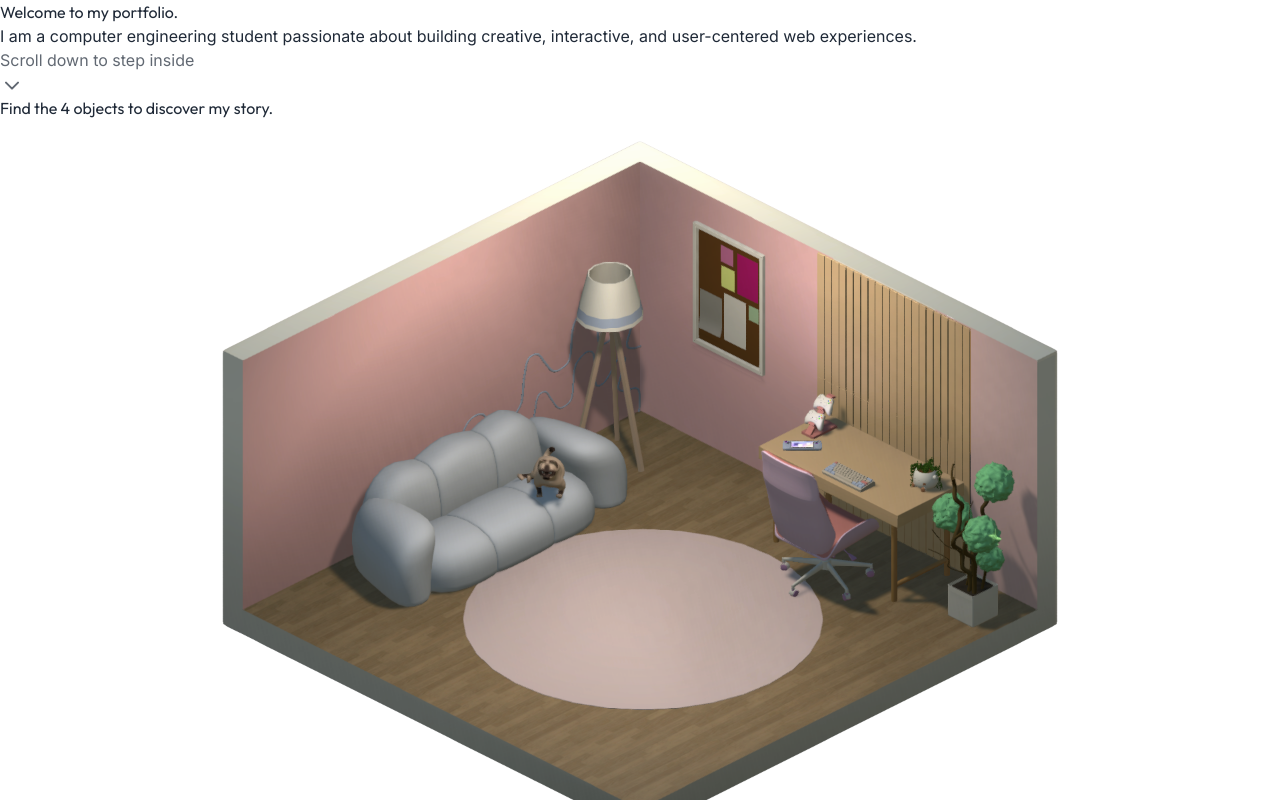
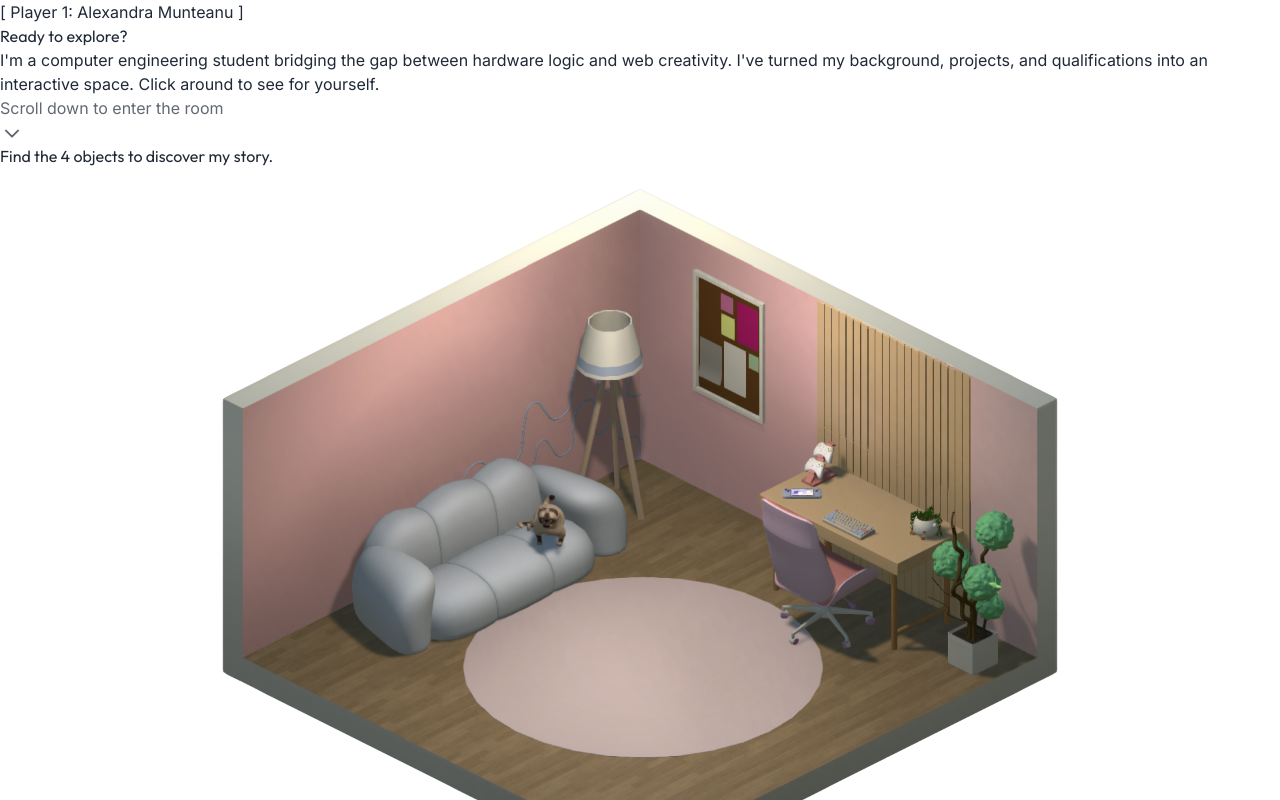
Before and after one commit to munteanualexandra683-gif/portfolio-website, a React (Vite) app: page / in a window 1280 px wide. Shown: the top 800 px of the page. Built offline with nearby package versions, Linux system fonts and the light colour scheme.

Commit message:
feat: initialize portfolio landing page with interactive room layout using framer-motion

```diff
--- a/src/App.jsx
+++ b/src/App.jsx
@@ -16,11 +16,14 @@ function App() {
           transition={{ duration: 0.8, ease: "easeOut" }}
           className="max-w-3xl"
         >
+          <span className="text-xs md:text-sm uppercase tracking-widest font-mono text-pink-500 font-bold mb-3 block">
+            [ Player 1: Alexandra Munteanu ]
+          </span>
           <h1 className="font-display text-5xl md:text-7xl font-bold tracking-tight text-gray-900 mb-6 drop-shadow-sm">
-            Welcome to my portfolio.
+            Ready to explore?
           </h1>
           <p className="text-xl md:text-2xl text-gray-600 font-light leading-relaxed">
-            I am a computer engineering student passionate about building creative, interactive, and user-centered web experiences.
+            I'm a computer engineering student bridging the gap between hardware logic and web creativity. I've turned my background, projects, and qualifications into an interactive space. Click around to see for yourself.
           </p>
         </motion.div>
 
@@ -32,7 +35,7 @@ function App() {
           transition={{ delay: 1, duration: 1 }}
         >
           <span className="text-sm uppercase tracking-widest font-semibold mb-2 text-pink-500">
-            Scroll down to step inside
+            Scroll down to enter the room
           </span>
           <motion.div
             animate={{ y: [0, 10, 0] }}
@@ -51,7 +54,7 @@ function App() {
           whileInView={{ opacity: 1, y: 0 }}
           viewport={{ once: true, margin: "-100px" }}
           transition={{ duration: 0.6 }}
-          className="w-full max-w-5xl text-center mb-8"
+          className="w-full max-w-7xl text-center mb-8"
         >
           <h2 className="font-display text-3xl md:text-4xl font-bold text-gray-800">
             Find the 4 objects to discover my story.
@@ -64,7 +67,7 @@ function App() {
           whileInView={{ opacity: 1, scale: 1 }}
           viewport={{ once: true, margin: "-100px" }}
           transition={{ duration: 0.8, ease: "easeOut", delay: 0.2 }}
-          className="relative w-full max-w-5xl aspect-video bg-transparent"
+          className="relative w-full max-w-7xl aspect-video bg-transparent"
         >
 
           {/* Background Room */}
```
